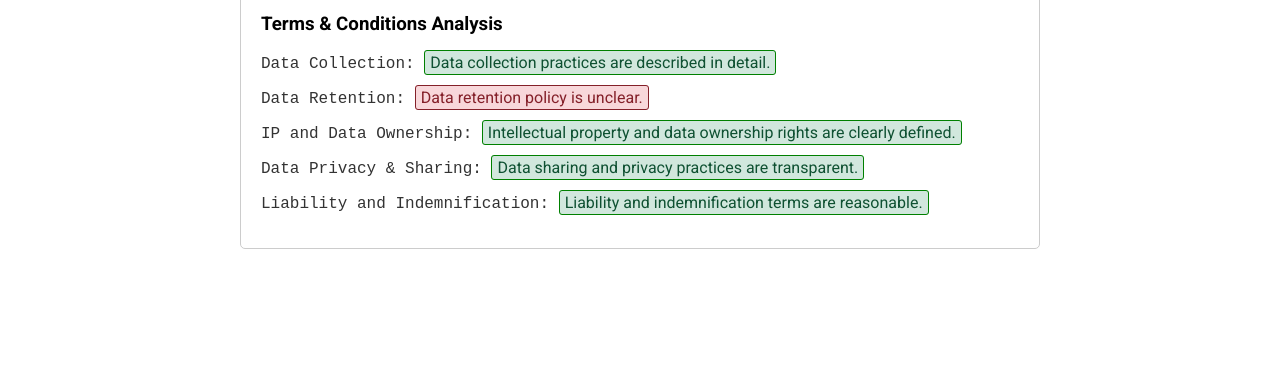
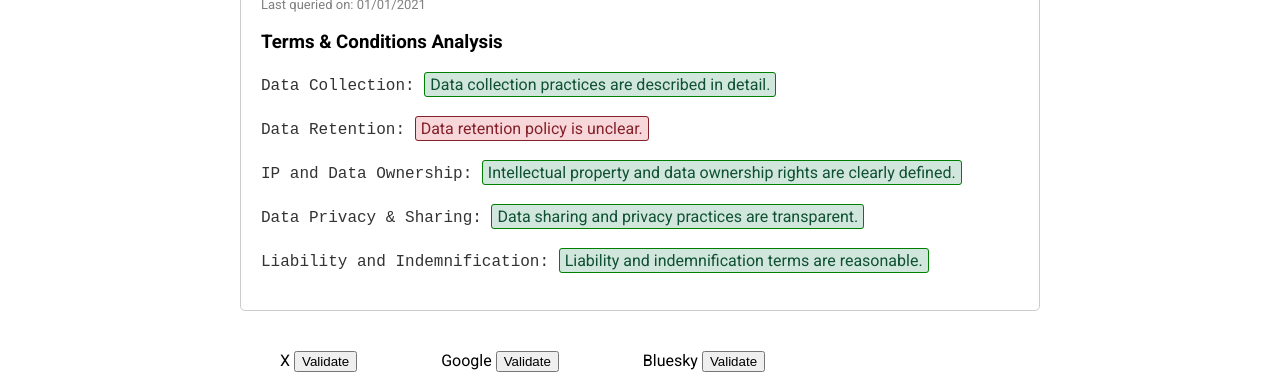
Before and after one commit to NehaMadnani/tacker, a plain HTML site: page front-end/index.html in a window 1280 px wide. Shown: the part 419-811 px from the top of the page. Drawn offline with Linux system fonts and the light colour scheme.

Commit message:
Static Content update

```diff
--- a/front-end/index.html
+++ b/front-end/index.html
@@ -84,6 +84,8 @@
       border-radius: 3px;
       border: 1px solid green;
       color: #0f5132 !important;
+      line-height: 1.8;
+
     }
     .property-score-false {
       background-color: #f8d7da;
@@ -91,6 +93,7 @@
       border-radius: 3px;
       border: 1px solid #842029;
       color: #842029 !important;
+      line-height: 1.8;
     }
     .property-name {
       color: #333;
@@ -134,50 +137,92 @@
       width: 30px;
 
     }
+
+    .product-icon {
+      margin: 40px;
+    }
+
   </style>
 
 </head>
+html
+
+
+Copy code
+<!DOCTYPE html>
+<html lang="en">
+<head>
+  <meta charset="UTF-8">
+  <meta name="viewport" content="width=device-width, initial-scale=1.0">
+  <title>Terms Validator</title>
+  <link href="https://fonts.googleapis.com/css2?family=Roboto&display=swap" rel="stylesheet">
+
+  <link rel="preconnect" href="https://fonts.googleapis.com">
+  <link rel="preconnect" href="https://fonts.gstatic.com" crossorigin>
+  <link href="https://fonts.googleapis.com/css2?family=Roboto:ital,wght@0,100;0,300;0,400;0,500;0,700;0,900;1,100;1,300;1,400;1,500;1,700;1,900&display=swap" rel="stylesheet">
+  <style>
+    /* Styles remain the same as before */
+  </style>
+</head>
 <body>
-
   <header>
     <h1 class="header-title">Tacker - Terms & Conditions Simplified</h1>
     <p class="header-subtitle">Streamline your terms and conditions with ease</p>
   </header>
   <div class="container">
-    <div class="header-subtitle">Do you read terms and conditions? No. And thats intentional. Lets fix that. </div>
+    <div class="header-subtitle">Do you read terms and conditions? No. And thats intentional. Lets fix that.</div>
     <div class="search-container">
-
-
       <input type="text" placeholder="Enter URL" id="inputUrl">
       <button id="validateButton">Validate</button>
     </div>
 
     <div class="terms-container" id="termsContainer">
-
       <div class="companyName"> Company </div>
       <div id="companyValue"> </div>
+    </div>
 
 
-      <!-- The terms-container will be populated dynamically -->
-    </div>
+    <div class="pre-filled" style="margin-top: 40px;">
+      <span class="product-icon">
+        X <button id="validateButtonforX" onclick="validateTermsForOrgs(xAPIResponse)">Validate</button>
+      </span>
+      <span class="product-icon">
+        Google <button id="validateButtonforGoogle" onclick="validateTermsForOrgs(googleAPIResponse)">Validate</button>
+      </span>
+      <span class="product-icon">
+        Bluesky <button id="validateButtonforBlueSky" onclick="validateTermsForOrgs(blueSkyAPIResponse)">Validate</button>
+      </span>
+  </div>
   </div>
 
   <script type="module">
     import mockAPIResponse from './mock_api_response.js';
-
+    import xAPIResponse from './mock_x_response.js';
+    import googleAPIResponse from './mock_google_response.js';
+    import blueSkyAPIResponse from './mock_bluesky.js';
 
     document.addEventListener('DOMContentLoaded', function() {
       document.getElementById('validateButton').addEventListener('click', validateTerms);
+      document.getElementById('validateButtonforX').addEventListener('click', () => validateTermsForOrgs(xAPIResponse));
+      document.getElementById('validateButtonforGoogle').addEventListener('click', () => validateTermsForOrgs(googleAPIResponse));
+      document.getElementById('validateButtonforBlueSky').addEventListener('click', () => validateTermsForOrgs(blueSkyAPIResponse));
+
       document.getElementById('companyValue').addEventListener('click', displayTermsResponse);
       validateTerms(); // Call validateTerms to display the initial response
     });
 
     function dasherize(str) {
-    return str.toLowerCase().replace(/\s+/g, '-');
-  }
+      return str.toLowerCase().replace(/\s+/g, '-');
+    }
+
     function validateTerms() {
-      // Simulating an API call
       displayTermsResponse(mockAPIResponse);
+      document.getElementById('termsContainer').style.display = 'block';
+    }
+
+    function validateTermsForOrgs(chosenResponse) {
+      document.getElementById('termsContainer').innerHTML = '';
+      displayTermsResponse(chosenResponse);
       document.getElementById('termsContainer').style.display = 'block';
     }
 
@@ -186,11 +231,7 @@
       termsContainer.innerHTML = '';
 
       const companyElement = document.createElement('p');
-      if (companyElement) {
-        companyElement.innerHTML = response.company;
-      } else {
-        console.error('Could not find element with ID "companyValue"');
-      }
+      companyElement.innerHTML = response.company;
       companyElement.classList.add('company_name');
       termsContainer.appendChild(companyElement);
 
@@ -205,41 +246,24 @@
       termsContainer.appendChild(analysisElement);
 
       for (const property in response.Analysis.properties) {
-        let colorScheme;
-        if (response.Analysis.properties[property].score == 'true') {
-          colorScheme = "green";
-        } else {
-          colorScheme = "red";
-        }
-
         const propertyElement = document.createElement('div');
         propertyElement.classList.add('analysis-item');
 
-        // if (colorScheme === 'red') {
-        //   propertyElement.classList.add('property-score-false');
-        // } else {
-        //   propertyElement.classList.add('property-score-true');
-        // }
-
         const propertyNameElement = document.createElement('span');
         propertyNameElement.textContent = property + ': ';
-        var className = dasherize(response.Analysis.properties[property].text);
+        const className = dasherize(response.Analysis.properties[property].text);
         propertyNameElement.classList.add('property-name', className);
         propertyElement.appendChild(propertyNameElement);
 
         const propertyTextElement = document.createElement('span');
         propertyTextElement.textContent = response.Analysis.properties[property].text;
         propertyTextElement.classList.add('property-description');
-        propertyElement.appendChild(propertyTextElement);
-
-        const propertyScoreElement = document.createElement('span');
         if (response.Analysis.properties[property].score) {
-          // propertyElement.classList.add('icon-good');
           propertyTextElement.classList.add('property-score-true');
         } else {
           propertyTextElement.classList.add('property-score-false');
         }
-        propertyElement.appendChild(propertyScoreElement);
+        propertyElement.appendChild(propertyTextElement);
 
         analysisElement.appendChild(propertyElement);
       }
--- /dev/null
+++ b/front-end/mock_bluesky.js
@@ -0,0 +1,32 @@
+const blueskyAPIResponse = {
+  "id": 1,
+  "company": "Bluesky",
+  "Analysis": {
+    "properties": {
+      "Data Retention": {
+        "text": "The terms do not state that no data is retained unless the user provides explicit permission. Section 2e mentions reasonable efforts to remove user content upon account deletion, subject to legal requirements, but does not require user permission for data retention.",
+        "score": false
+      },
+      "Data Collection": {
+        "text": "The terms do not explicitly state that only minimal data needed to operate the platform is collected. Section 2c mentions user content is used to provide and improve Bluesky Social, the AT Protocol, and future offerings, which suggests more than minimal data may be collected.",
+        "score": false
+      },
+      "IP and Data Ownership": {
+        "text": "Section 2d states that users keep ownership of their content, and only grants Bluesky a limited license to use the content to provide and promote the service. This suggests the user owns their IP and data on the platform.",
+        "score": true
+      },
+      "Data Privacy & Sharing": {
+        "text": "The terms allow user content to be shared throughout Bluesky Social and the AT Protocol to provide the service. Section 2d also allows Bluesky to grant content moderation tools access to user content. This goes beyond just providing service to the individual user.",
+        "score": false
+      },
+      "Liability and Indemnification": {
+        "text": "Section 12 contains an indemnification clause requiring users to indemnify Bluesky against claims arising from the user's actions. Section 13 also limits Bluesky's liability to a maximum of $100 in most cases.",
+        "score": true
+      }
+    }
+  },
+  "sys_queried_on": "2023-05-08",
+  "toc_last_updated_on": "2024-02-05"
+};
+
+export default blueskyAPIResponse;
--- /dev/null
+++ b/front-end/mock_google_response.js
@@ -0,0 +1,30 @@
+export default {
+  "id": 1,
+  "company": "Google",
+  "sys_queried_on": "2023-05-15",
+  "toc_last_updated_on": "2022-01-05",
+  "Analysis": {
+    "properties": {
+      "Data Collection": {
+        "text": "Bad. The terms do not state that only minimal data needed to operate the services is collected. Google collects a broad range of data to provide, maintain, and improve services, as well as for advertising purposes.",
+        "score": false
+      },
+      "Data Retention": {
+        "text": "Bad. The terms do not state that no data is retained unless the user provides explicit permission. Google retains user data and content unless the user deletes it or removes Google's access.",
+        "score": false
+      },
+      "IP and Data Ownership": {
+        "text": "Good. The terms state that the user retains ownership of their content and intellectual property rights. Google only gets non-exclusive rights to use the content to provide and improve services.",
+        "score": true
+      },
+      "Data Privacy & Sharing": {
+        "text": "Bad. Google shares user data with third parties and affiliates, and uses data for advertising and other purposes beyond just providing the services to users. The privacy policy allows broad data usage and sharing.",
+        "score": false
+      },
+      "Liability and Indemnification": {
+        "text": "Good. The terms include a limitation of liability for Google, and requires business users to indemnify Google against claims related to their use of the services.",
+        "score": true
+      }
+    }
+  }
+};
--- /dev/null
+++ b/front-end/mock_x_response.js
@@ -0,0 +1,30 @@
+export default {
+    "id": 1,
+    "company": "X",
+    "sys_queried_on": "2023-06-08",
+    "toc_last_updated_on": "2023-09-29",
+    "Analysis": {
+      "properties": {
+        "Data Collection": {
+          "text": "The terms state that X collects information provided by the user when using the Services, but it does not specify that only minimal data needed to operate the platform is collected. More details would be needed to fully evaluate this criteria as 'good'.",
+          "score": false
+        },
+        "Data Retention": {
+          "text": "The terms do not explicitly state that no data is retained unless the user provides permission/consent. It mentions that information is collected and used as described in the Privacy Policy, but retention is not directly addressed, so this criteria cannot be marked as 'good'.",
+          "score": false
+        },
+        "IP and Data Ownership": {
+          "text": "The terms state that the user retains rights to any Content they submit, post or display on the Services. However, by posting, the user grants X a worldwide, non-exclusive, royalty-free license to use, copy, reproduce, process, adapt, modify, publish, transmit, display and distribute such Content. So while the user owns their content, they are providing broad usage rights to X.",
+          "score": false
+        },
+        "Data Privacy & Sharing": {
+          "text": "The terms reference the Privacy Policy for details on how information is collected and used. It states X may share information to satisfy laws, enforce terms, address fraud/security issues, or protect rights and safety. However, it does not definitively state that data is not shared with third parties or used beyond providing the service to the user.",
+          "score": false
+        },
+        "Liability and Indemnification": {
+          "text": "The terms include a section on 'Disclaimers and Limitations of Liability' which disclaims warranties and significantly limits X's liability to the user. This is favorable to X and would be considered a 'good' clause from their perspective.",
+          "score": true
+        }
+      }
+    }
+  };
```
Also changed, not shown: front-end/index-2.html (added).
